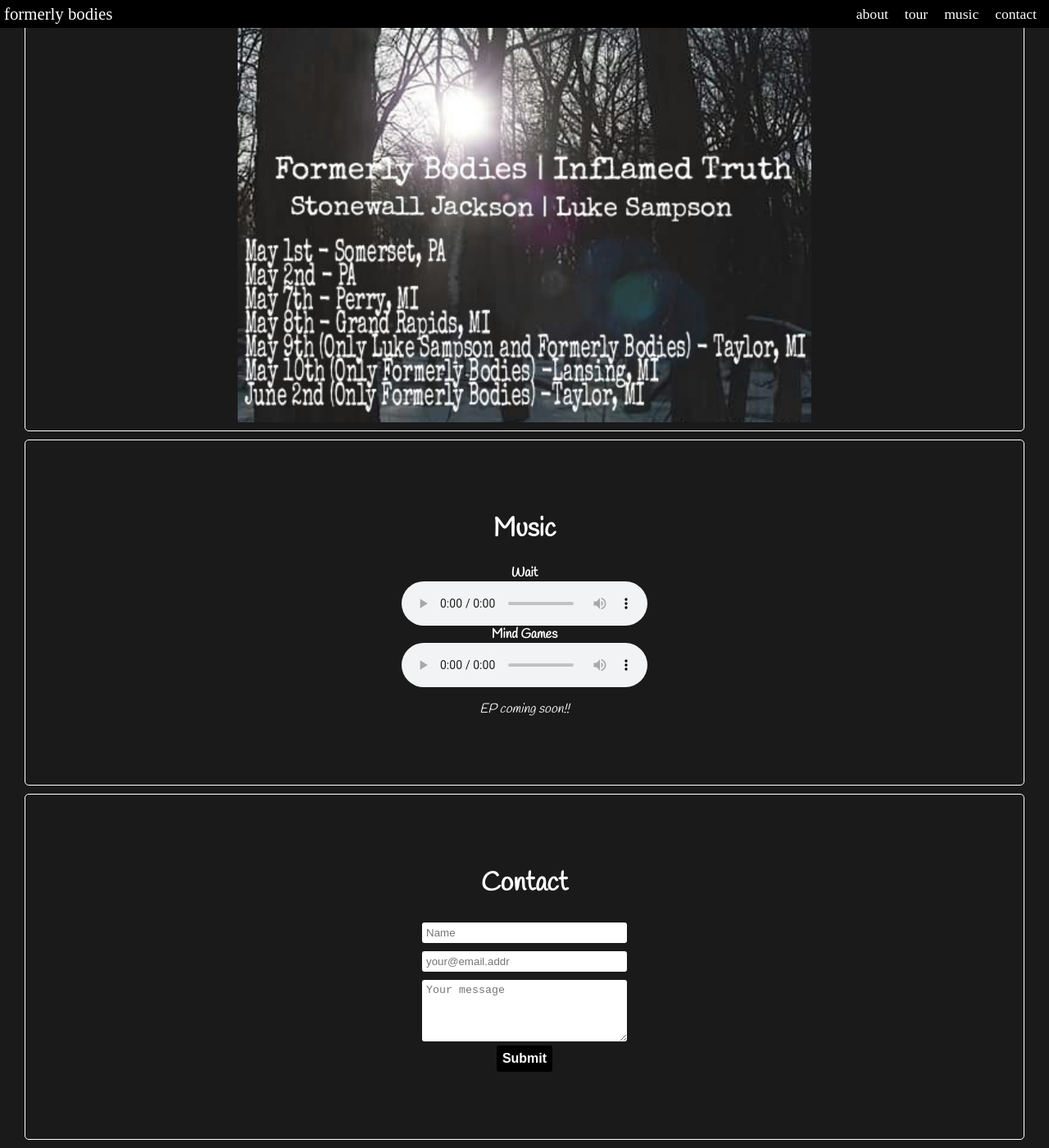
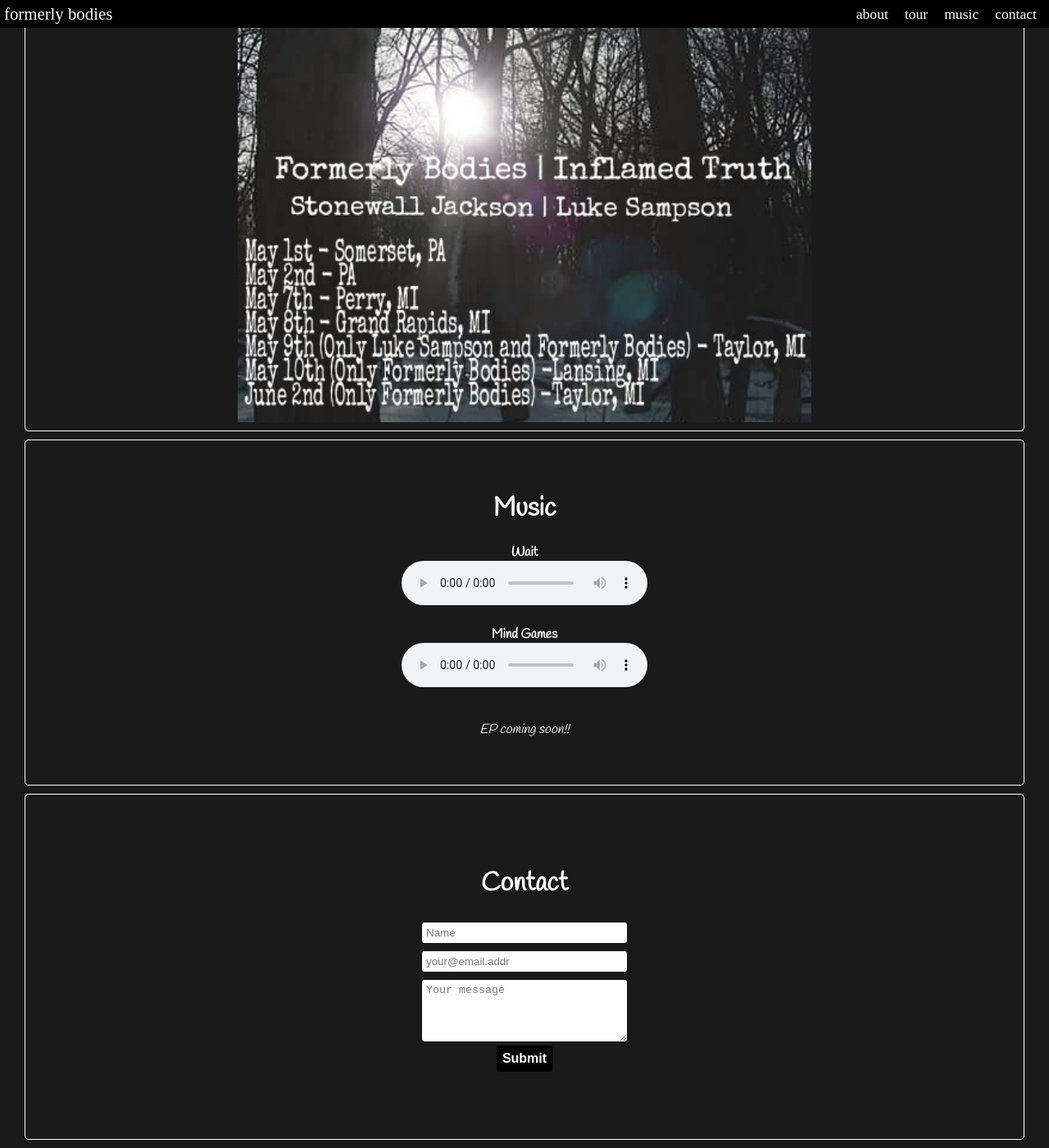
Before and after one commit to formerlybodies/formerlybodies.github.io, a Jekyll site: the page built from index.html, in a window 1280 px wide and 1400 px high, scrolled down 1170 px. Shown: the whole window at 82% size. Built offline with Jekyll 4.4.1, drawn with Linux system fonts in a browser that asks for light colours; some web fonts are replaced.

Commit message:
Update main.css

```diff
--- a/css/main.css
+++ b/css/main.css
@@ -130,6 +130,9 @@ header .right ul a:hover {
 .music {
   text-align: center;
 }
+.music audio {
+  margin-bottom: 25px;
+}
 
 .contact form {
   display: flex;
```
